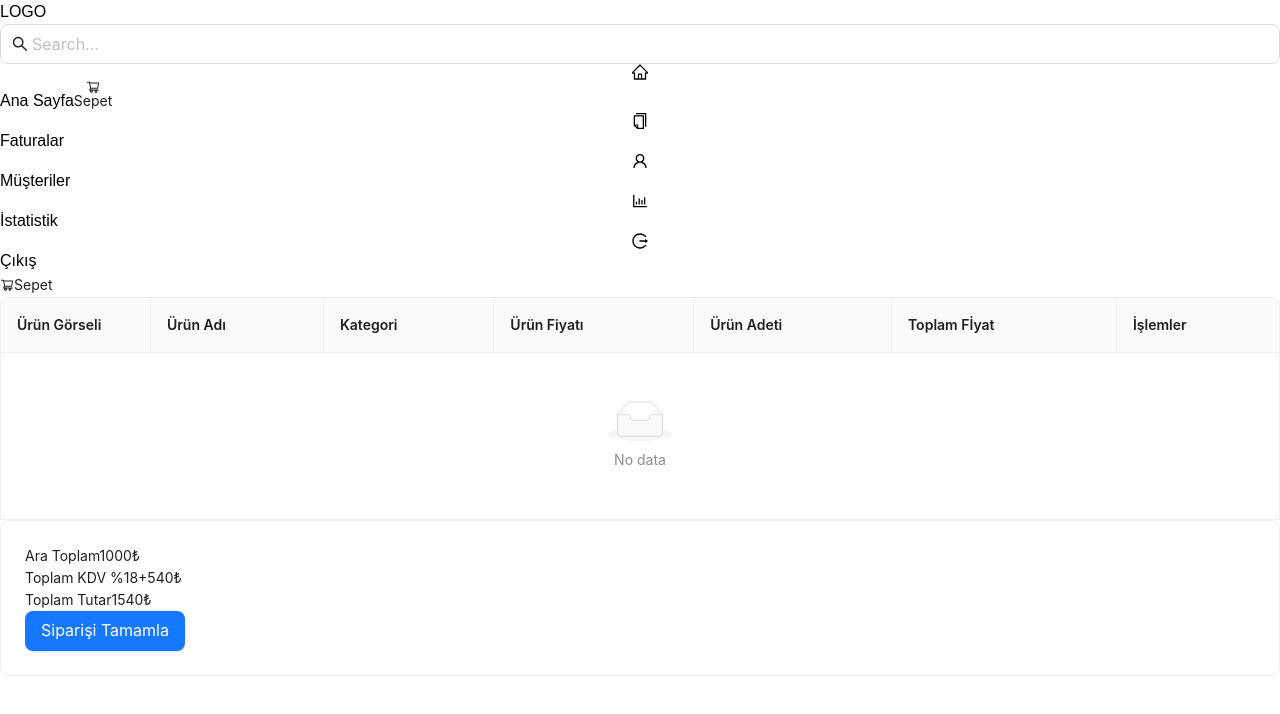
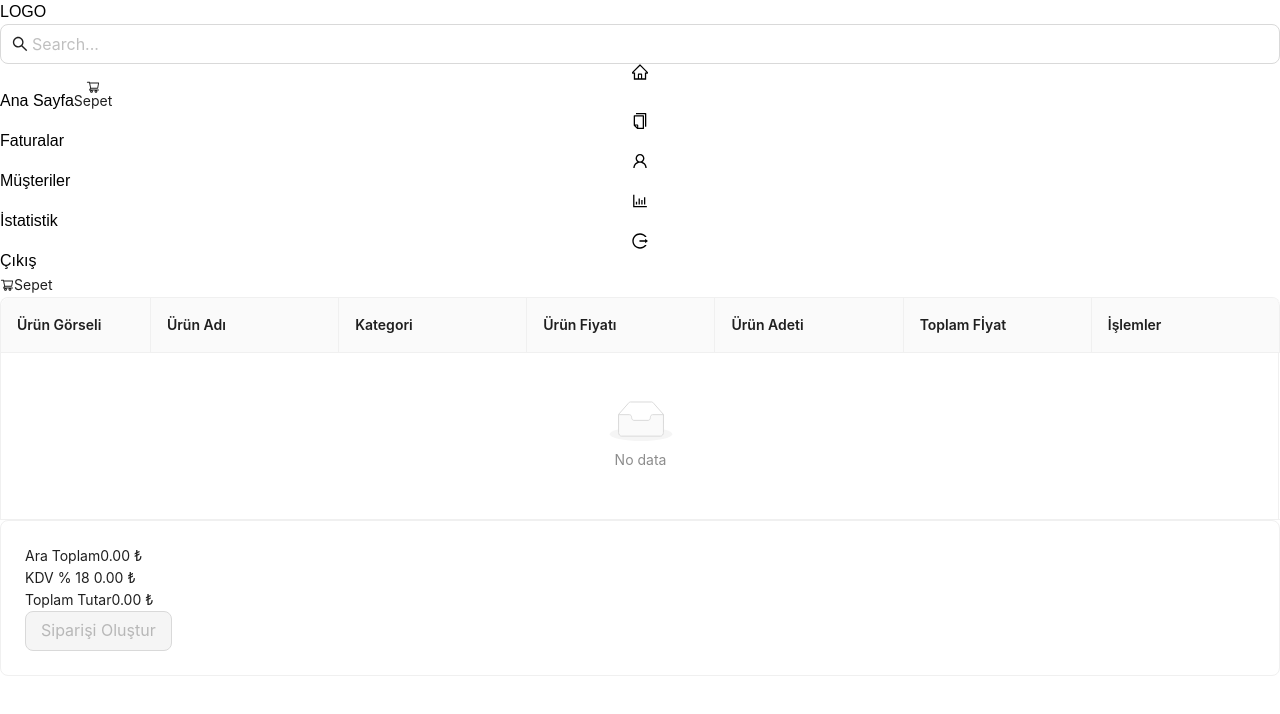
Before and after one commit to huseyintopgul/pos-app, a React (Create React App) app in the folder client/: page /cart in a window 1280 px wide. Shown: the top 714 px of the page. Built offline with nearby package versions, Linux system fonts and the light colour scheme.

Commit message:
Invoices page connected.

```diff
--- a/client/src/Components/Cart/CartTotals.jsx
+++ b/client/src/Components/Cart/CartTotals.jsx
@@ -2,11 +2,15 @@ import { Button, message } from 'antd';
 import { ClearOutlined, MinusCircleOutlined, PlusCircleOutlined } from '@ant-design/icons';
 import { useSelector, useDispatch } from 'react-redux';
 import { clearCart, decrease, deleteCart, increase } from '../../Redux/CartSlice';
+import { useNavigate } from 'react-router-dom';
 
 const CartTotals = () => {
 
     const cart = useSelector((state) => state.cart);
     const dispatch = useDispatch();
+    const navigate = useNavigate()
+    // useNavigate ' i, cartTotals içerisinde bulunan "sipariş oluştur' butonuna tıklayınca
+    // bizi "CART" sayfasına yönlendirmesi için kullanıyoruz.
 
     return (
         <div className="cart h-full max-h-[calc(100vh_-_90px)] flex flex-col">
@@ -60,21 +64,21 @@ const CartTotals = () => {
                     <div className="araToplam flex justify-between p-2">
                         <b> Ara Toplam</b>
                         <span>
-                            {Number(cart.total).toFixed(2)}₺
+                            {Number(cart.total).toFixed(2)} ₺
                         </span>
                     </div>
 
                     <div className="kdv flex justify-between p-2">
                         <b> KDV %{cart.tax} </b>
                         <span className="text-red-700 font-bold">
-                            {Number((cart.total * cart.tax) / 100)} ₺
+                            {Number((cart.total * cart.tax) / 100).toFixed(2)} ₺
                         </span>
                     </div>
                 </div>
                 <div className="genel-toplam flex justify-between mt-3 border-b">
                     <b className="font-bold text-xl p-2 text-green-600">Genel Toplam</b>
                     <span className="font-bold text-xl p-2">
-                        {(Number((cart.total)) + Number(((cart.total * cart.tax) / 100))).toFixed(2)}₺
+                        {(Number((cart.total)) + Number((cart.total * cart.tax) / 100)).toFixed(2)} ₺
                     </span>
                 </div>
                 <div className="button py-5 px-2 flex flex-col">
@@ -82,7 +86,8 @@ const CartTotals = () => {
                         type='primary'
                         size='large'
                         disabled={cart.cartItems.length === 0}
-                        className='w-full' >
+                        className='w-full'
+                        onClick={() => navigate("/cart")} >
                         Siparişi Oluştur
                     </Button>
                     <Button
--- a/client/src/Components/Cart/CreateInvoice.jsx
+++ b/client/src/Components/Cart/CreateInvoice.jsx
@@ -1,11 +1,37 @@
-import { Form, Modal, Input, Select, Card, Button } from "antd";
+import { Form, Modal, Input, Select, Card, Button, message } from "antd";
+import { useDispatch, useSelector } from "react-redux";
+import { useNavigate } from "react-router-dom";
+import { clearCart } from "../../Redux/CartSlice";
 
-const CreateInvoice = ({isModalOpen, setIsModalOpen}) => {
+const CreateInvoice = ({ isModalOpen, setIsModalOpen }) => {
+    const cart = useSelector((state) => state.cart)
+    const navigate = useNavigate();
+    const dispatch = useDispatch()
     // CartPage'den gönderilen isModalOpen, setIsModalOpen statelerini burada prop olarak karşılıyoruz ve Modal içerisine aktarıyoruz.
     // !!! karşıladığımız props ların function olarak çalışabilmesi için " { } " içerisinde bulunması gerekli !!!!
-    const onFinish = (values) => {
+    const onFinish = async (values) => {
         // onFinish fonksiyonu ile "Form" içersinde girilen value ları toplu olarak dışarı çekebiliyoruz
-        console.log("girilen değerler:", values);
+        try {
+            const res = await fetch("http://localhost:4000/api/invoices/add-invoice", {
+                method: "POST",
+                body: JSON.stringify({
+                    ...values,
+                    subTotal: cart.total,
+                    tax: cart.tax,
+                    totalAmount: (Number((cart.total)) + Number(((cart.total * cart.tax) / 100))).toFixed(2),
+                    cartItems: cart.cartItems,
+                }),
+                headers: { "Content-type": "application/json; charset=UTF-8" }
+            });
+            if (res.status === 200) {
+                message.success("İşlem başarılı.");
+                dispatch(clearCart());
+                navigate("/invoices");
+            };
+        }
+        catch (error) {
+            message.error("İşlem gerçekleştirilemedi");
+        }
     }
     return (
         <>
@@ -28,21 +54,21 @@ const CreateInvoice = ({isModalOpen, setIsModalOpen}) => {
                     </Form.Item>
                     <Form.Item
                         label="Tel No"
-                    name={"phoneNumber"}
+                        name={"customerPhoneNumber"}
                         rules={[
                             {
                                 required: true,
                                 message: 'Lütfen Geçerli Bir Telefon Numarası Giriniz!',
                             },
                         ]}>
-                        <Input placeholder="Telefon Numaranızı Giriniz" maxLength={11} minLength={11}/>
+                        <Input placeholder="Telefon Numaranızı Giriniz" maxLength={11} minLength={11} />
                     </Form.Item>
                     <Form.Item
                         label="Ödeme Yöntemi"
                         name={"paymentMod"}
                         rules={[
                             {
-                            required:true,
+                                required: true,
                                 message: 'Lütfen Bir Ödeme Yöntemi Seçiniz!'
                             }
                         ]}>
@@ -55,22 +81,23 @@ const CreateInvoice = ({isModalOpen, setIsModalOpen}) => {
                         <div className="ara-total flex flex-col">
                             <div className="ara-toplam flex flex-row justify-between">
                                 <span className="">Ara Toplam</span>
-                                <span className="">1.000₺</span>
+                                <span className=""> {Number(cart.total).toFixed(2)} ₺ </span>
                             </div>
                             <div className="ara-toplam py-2 flex flex-row justify-between">
-                                <span className="">Toplam KDV %18</span>
-                                <span className="text-red-600">+540₺</span>
+                                <span className="">KDV %{cart.tax}</span>
+                                <span className="text-red-600"> {(Number(cart.total * cart.tax) / 100).toFixed(2)} ₺</span>
                             </div>
                             <div className="ara-toplam flex flex-row justify-between font-bold">
                                 <span className="">Toplam Tutar</span>
-                                <span className="">1.540₺</span>
+                                <span className=""> {(Number(cart.total) + Number((cart.total * cart.tax) / 100)).toFixed(2)} ₺</span>
                             </div>
                             <div className="ara-toplam mt-5">
                                 <Button className="w-full tracking-wider display-block"
                                     type="primary" size="large"
                                     onClick={() => setIsModalOpen(true)}
                                     htmlType="submit"
-                                >Siparişi Tamamla</Button>
+                                    disabled={cart.cartItems.length === 0}
+                                >Siparişi Oluştur</Button>
                             </div>
                         </div>
                     </Card>
--- a/client/src/Pages/CartPage.jsx
+++ b/client/src/Pages/CartPage.jsx
@@ -121,31 +121,50 @@ const CartPage = () => {
         <>
             <Header />
             <div className="cart-page px-6">
-                <Table dataSource={cart.cartItems} columns={columns} bordered pagination={false} />
+                <Table
+                dataSource={cart.cartItems}
+                columns={columns}
+                bordered
+                pagination={false}
+                scroll={{
+                    x:1200,
+                    y:400,
+                }} />
                 <div className="cart-totals flex justify-end px-6 mt-5">
                     <Card className="w-[300px]">
                         <div className="ara-total flex flex-col">
                             <div className="ara-toplam py-1 px-3 flex flex-row justify-between">
                                 <span className="">Ara Toplam</span>
-                                <span className="">1000₺</span>
+                                <span>
+                                    {Number(cart.total).toFixed(2)} ₺
+                                </span>
                             </div>
                             <div className="ara-toplam py-1 px-3 flex flex-row justify-between">
-                                <span className="">Toplam KDV %18</span>
-                                <span className="text-red-600">+540₺</span>
+                                <span className="">KDV % {cart.tax} </span>
+                                <span className="text-red-600">
+                                    {Number((cart.total * cart.tax) / 100).toFixed(2)} ₺
+                                </span>
                             </div>
                             <div className="ara-toplam py-1 px-3 flex flex-row justify-between font-bold">
                                 <span className="">Toplam Tutar</span>
-                                <span className="">1540₺</span>
+                                <span className="">
+                                    {(Number((cart.total)) + Number(((cart.total * cart.tax) / 100))).toFixed(2)} ₺
+                                </span>
                             </div>
                             <div className="ara-toplam mt-3 px-3">
-                                <Button type="primary" size="large" className="w-full tracking-wider display-block" onClick={() => setIsModalOpen(true)}>Siparişi Tamamla</Button>
-                            </div>
+                                <Button type="primary"
+                                    size="large"
+                                    className="w-full tracking-wider display-block"
+                                    disabled={cart.cartItems.length === 0}
+                                    onClick={() => setIsModalOpen(true)}>
+                                Siparişi Oluştur</Button>
                         </div>
-                    </Card>
                 </div>
-            </div>
-            <CreateInvoice isModalOpen={isModalOpen} setIsModalOpen={setIsModalOpen} />
-            {/* isModalOpen, setIsModalOpen statelerini props olarak "CreateInvoice" Componentine aktarıyoruz */}
+            </Card>
+        </div >
+            </div >
+    <CreateInvoice isModalOpen={isModalOpen} setIsModalOpen={setIsModalOpen} />
+{/* isModalOpen, setIsModalOpen statelerini props olarak "CreateInvoice" Componentine aktarıyoruz */ }
         </>
     )
 }
--- a/client/src/Pages/HomePage.jsx
+++ b/client/src/Pages/HomePage.jsx
@@ -36,7 +36,7 @@ const HomePage = () => {
     <>
       <Header />
       <div className="home flex md:flex-row flex-col justify-between px-5 gap-10 md:pb-0 pb-20">
-        <div className="categories overflow-auto max-h-[calc(100vh_-_111px)] md:pb-5 h-screen">
+        <div className="categories overflow-auto max-h-[calc(100vh_-_111px)] md:pb-5">
           <Categories
             categories={categories}
             setCategories={setCategories} />
```
Lines whose indentation alone changed are shown as unchanged.
